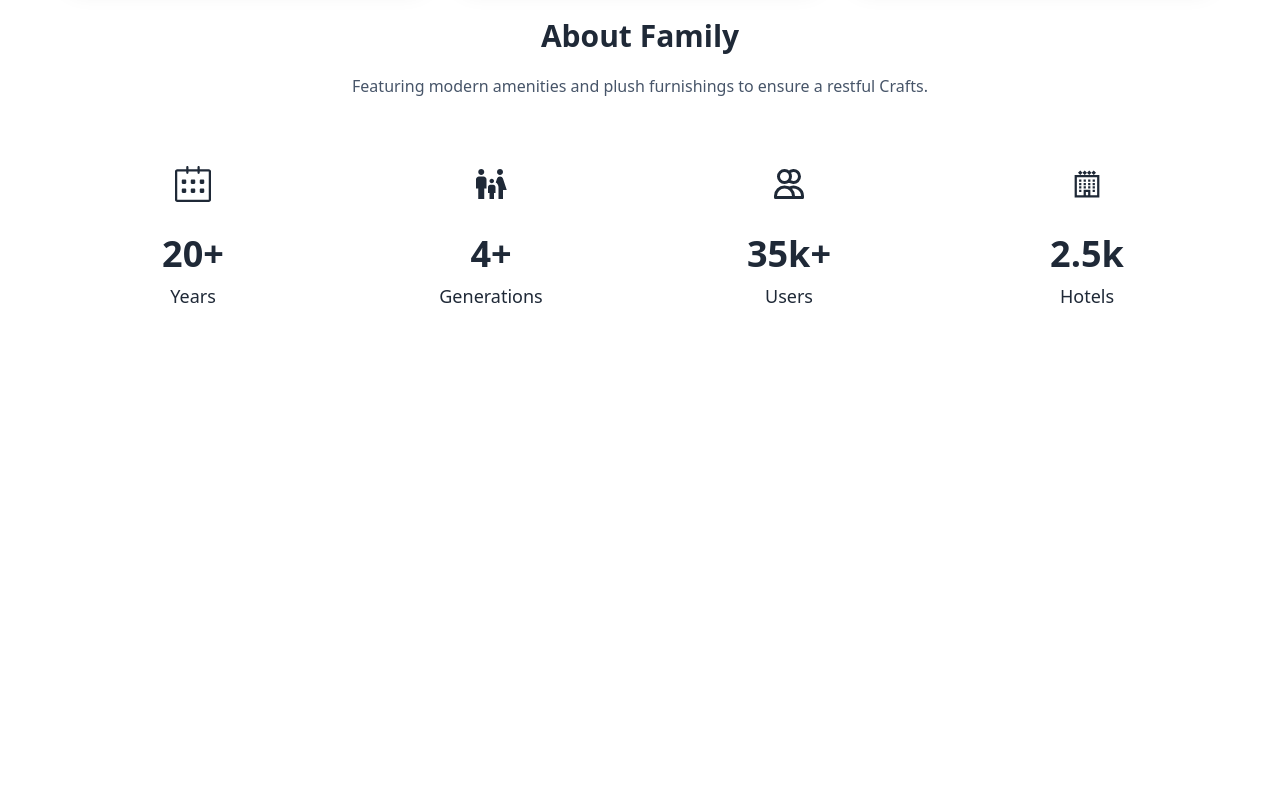
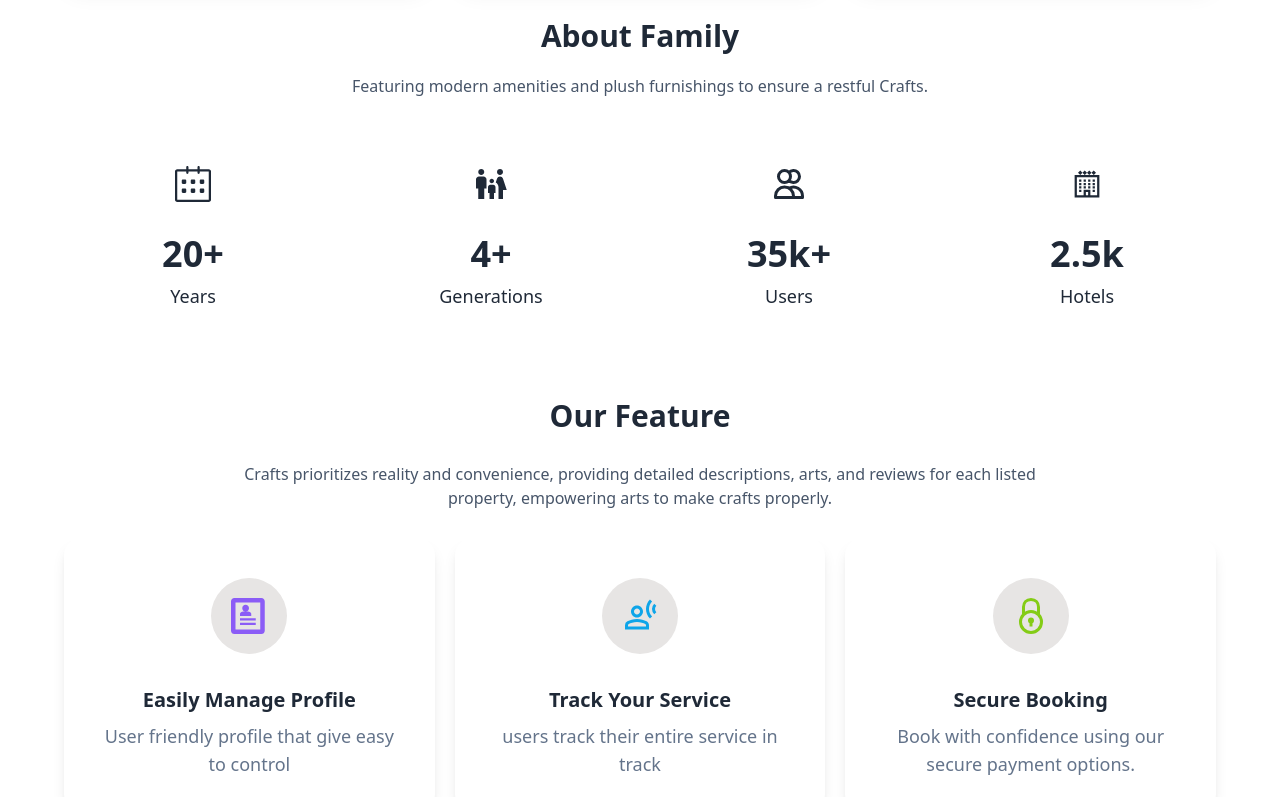
Before and after one commit to SamiulHasan-dev/art-and-craft-store, a React (Vite) app: page / in a window 1280 px wide. Shown: the part 2000-2797 px from the top of the page. Before the commit the page ends 2342 px from the top, so only its background shows below. Built offline with nearby package versions, Linux system fonts and the light colour scheme; no server answers.

Commit message:
feature section

```diff
--- /dev/null
+++ b/src/pages/FeatureSection.jsx
@@ -0,0 +1,110 @@
+import { Fade } from "react-awesome-reveal";
+import { AiOutlineGlobal } from "react-icons/ai";
+import { GrSecure } from "react-icons/gr";
+import { ImProfile } from "react-icons/im";
+import { MdOutlineRecommend, MdOutlineSpatialTracking } from "react-icons/md";
+import { RiCustomerService2Fill } from "react-icons/ri";
+
+
+const FeatureSection = () => {
+    return (
+        <div className="md:mb-14">
+            <div className=" py-7 rounded-lg mt-7 ">
+                <h2 className="text-3xl font-bold text-center">Our Feature</h2>
+            </div>
+            <Fade>
+            <p className="mb-7 text-center w-3/4 mx-auto text-slate-600"> Crafts prioritizes reality and convenience, providing detailed descriptions, arts, and reviews for each listed property, empowering arts to make crafts properly.</p>
+            </Fade>
+
+            <div className="flex flex-col md:flex-row gap-5 mb-5">
+                {/* card 1 */}
+                <div className="card bg-base-100 shadow-lg  flex-1" data-aos="fade-up-right"  data-aos-duration="1000" >
+                    <figure className="px-10 pt-10">
+                    <div className="rounded-full bg-stone-200 p-5">
+                        <ImProfile className="text-4xl font-extrabold text-violet-500"></ImProfile>
+                        </div>
+                    </figure>
+                    <div className="card-body items-center text-center">
+                        <h2 className="card-title text-xl font-bold">Easily Manage Profile</h2>
+                        <p className="text-lg text-slate-500">User friendly profile that give easy to control</p>
+                    </div>
+                </div>
+                {/* card 2 */}
+                <div className="card bg-base-100 shadow-lg  flex-1" data-aos="fade-down"  data-aos-duration="1000" >
+                    <figure className="px-10 pt-10">
+                        <div className="rounded-full bg-stone-200 p-5">
+
+                        <MdOutlineSpatialTracking  className="text-4xl font-extrabold text-sky-500"></MdOutlineSpatialTracking>
+                        </div>
+
+                    </figure>
+                    <div className="card-body items-center text-center">
+                    <h2 className="card-title text-xl font-bold">Track Your Service</h2>
+                        <p className="text-lg text-slate-500">users track their entire service in track</p>
+                    </div>
+                </div>
+                {/* card 3 */}
+                <div className="card bg-base-100 shadow-lg flex-1" data-aos="fade-up-left"  data-aos-duration="1000" >
+                    <figure className="px-10 pt-10">
+
+                        <div className="rounded-full bg-stone-200 p-5">
+                        <GrSecure className="text-4xl font-extrabold text-lime-500"></GrSecure>
+                        </div>
+
+                    </figure>
+                    <div className="card-body items-center text-center">
+                    <h2 className="card-title text-xl font-bold">Secure Booking</h2>
+                        <p className="text-lg text-slate-500">Book with confidence using our secure payment options.</p>
+                    </div>
+                </div>
+            </div>
+            <div className="flex flex-col md:flex-row gap-5 mb-7">
+                {/* card 4 */}
+                <div className="card bg-base-100 shadow-lg  flex-1" data-aos="fade-up-right"  data-aos-duration="1000" >
+                    <figure className="px-10 pt-10">
+                    <div className="rounded-full bg-stone-200 p-5">
+
+                        <AiOutlineGlobal className="text-4xl font-extrabold text-sky-500"></AiOutlineGlobal>
+                        </div>
+                    </figure>
+                    <div className="card-body items-center text-center">
+                        <h2 className="card-title text-xl font-bold">Global Coverage</h2>
+                        <p className="text-lg text-slate-500"> Explore accommodations worldwide with our extensive database</p>
+                    </div>
+                </div>
+                {/* card 5 */}
+                <div className="card bg-base-100 shadow-lg  flex-1" data-aos="fade-up"  data-aos-duration="1000" >
+                    <figure className="px-10 pt-10">
+                        <div className="rounded-full bg-stone-200 p-5">
+
+                        <RiCustomerService2Fill   className="text-4xl font-extrabold text-red-400"></RiCustomerService2Fill>
+                        </div>
+
+                    </figure>
+                    <div className="card-body items-center text-center">
+                    <h2 className="card-title text-xl font-bold">24/7 Customer Support</h2>
+                        <p className="text-lg text-slate-500">Get assistance anytime, anywhere with our dedicated support team</p>
+                    </div>
+                </div>
+                {/* card 6 */}
+                <div className="card bg-base-100 shadow-lg flex-1" data-aos="fade-up-left"  data-aos-duration="1000" >
+                    <figure className="px-10 pt-10">
+
+                        <div className="rounded-full bg-stone-200 p-5">
+                        <MdOutlineRecommend className="text-4xl font-extrabold text-cyan-500"></MdOutlineRecommend>
+                        </div>
+
+                    </figure>
+                    <div className="card-body items-center text-center">
+                    <h2 className="card-title text-xl font-bold">Personalized Recommendations</h2>
+                        <p className="text-lg text-slate-500">Discover hotels tailored to your preferences and past bookings</p>
+                    </div>
+                </div>
+            </div>
+
+
+        </div>
+    );
+};
+
+export default FeatureSection;
--- a/src/pages/Home.jsx
+++ b/src/pages/Home.jsx
@@ -1,6 +1,7 @@
 import Banner from "./Banner";
 import Category from "./Category";
 import FamilySection from "./FamilySection";
+import FeatureSection from "./FeatureSection";
 import HomeCraft from "./HomeCraft";
 
 
@@ -11,6 +12,7 @@ const Home = () => {
             <HomeCraft></HomeCraft>
             <Category></Category>
             <FamilySection></FamilySection>
+            <FeatureSection></FeatureSection>
         </div>
     );
 };
```
